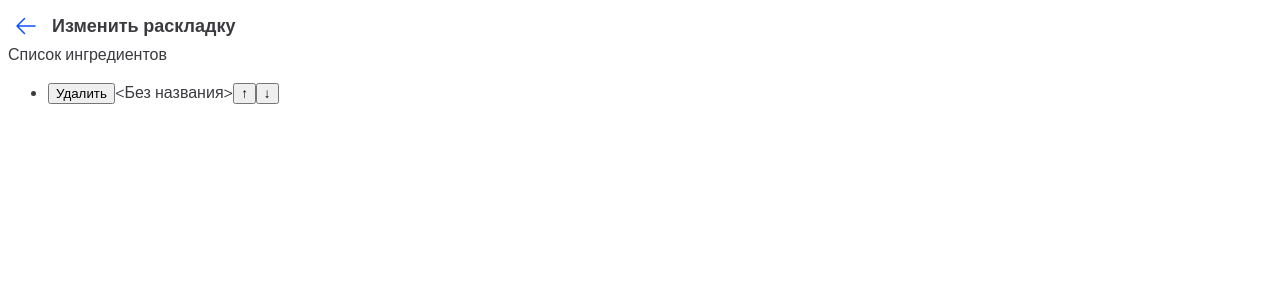
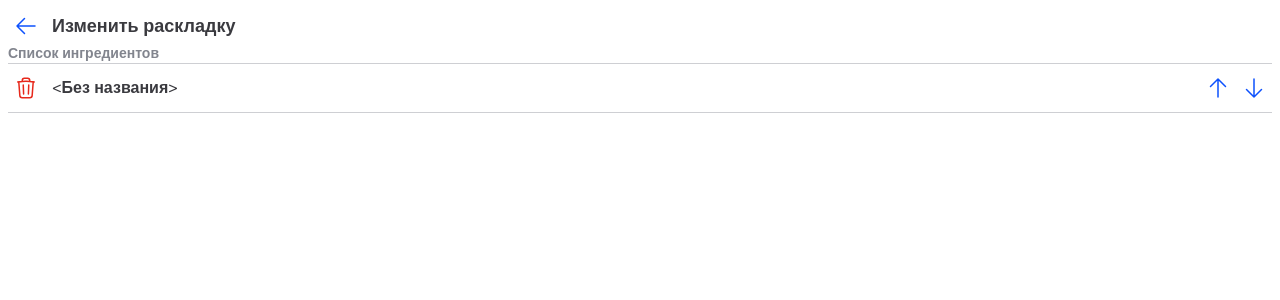
Before and after one commit to stepanzh/Proportio-beta, a Vue app: page / in a window 1280 px wide. Both pictures are taken after a click on the button 26 px from the left and 203 px from the top of the page. Shown: the top 300 px of the page. Built offline with nearby package versions, Linux system fonts and the light colour scheme.

Commit message:
feat(edit-view): styles

```diff
--- a/src/assets/base.css
+++ b/src/assets/base.css
@@ -7,7 +7,10 @@
   --blue-ribbon-700: #0c3fe9;
   --blue-ribbon-800: #1134BC;
   --blue-ribbon-900: #143194;
+  --red-orange-100: #ffe2e0;
+  --red-orange-200: #ffcbc7;
   --red-orange-500: #f93224;
+  --red-orange-600: #e7281b;
   --shuttle-gray-200: #cecfd3;
   --shuttle-gray-300: #acaeb4;
   --shuttle-gray-400: #82858e;
@@ -23,3 +26,9 @@ body {
   font-style: normal;
   color: var(--shuttle-gray-900);
 }
+
+.txt-h-caption {
+  font-size: 14px;
+  font-weight: var(--weight-semibold);
+  color: var(--shuttle-gray-400);
+}
--- a/src/ui/PIconButton.vue
+++ b/src/ui/PIconButton.vue
@@ -28,4 +28,9 @@ const __name = 'PIconButton'
 
 .btn-icon:hover { background-color: var(--blue-ribbon-100); }
 .btn-icon:active { background-color: var(--blue-ribbon-200); }
+
+
+.btn-icon.red { color: var(--red-orange-600); }
+.btn-icon.red:hover { background-color: var(--red-orange-100); }
+.btn-icon.red:active { background-color: var(--red-orange-200); }
 </style>
--- a/src/ui/icons.js
+++ b/src/ui/icons.js
@@ -1,7 +1,13 @@
 const getVariableName = (x) => Object.keys(x)[0]
+
+import { ArrowDownIcon as ArrowDownIconOutline } from '@heroicons/vue/24/outline'
+ArrowDownIconOutline.__name = getVariableName({ ArrowDownIconOutline })
 
 import { ArrowLeftIcon as ArrowLeftIconOutline } from '@heroicons/vue/24/outline'
 ArrowLeftIconOutline.__name = getVariableName({ ArrowLeftIconOutline })
+
+import { ArrowUpIcon as ArrowUpIconOutline } from '@heroicons/vue/24/outline'
+ArrowUpIconOutline.__name = getVariableName({ ArrowUpIconOutline })
 
 import { ArrowsUpDownIcon as ArrowsUpDownIconMini } from '@heroicons/vue/16/solid'
 ArrowsUpDownIconMini.__name = getVariableName({ ArrowsUpDownIconMini })
@@ -13,21 +19,27 @@ import { CalculatorIcon as CalculatorIconMini } from '@heroicons/vue/16/solid'
 CalculatorIconMini.__name = getVariableName({ CalculatorIconMini })
 
 import { ListBulletIcon as ListBulletIconMini } from '@heroicons/vue/16/solid'
-ListBulletIconMini.__name = getVariableName({ ListBulletIconMini: ListBulletIconMini })
+ListBulletIconMini.__name = getVariableName({ ListBulletIconMini })
 
 import { PlusCircleIcon as PlusCircleIconMini } from '@heroicons/vue/16/solid'
-PlusCircleIconMini.__name = getVariableName({ PlusCircleIconMini: PlusCircleIconMini })
+PlusCircleIconMini.__name = getVariableName({ PlusCircleIconMini })
+
+import { TrashIcon as TrashIconOutline } from '@heroicons/vue/24/outline'
+TrashIconOutline.__name = getVariableName({ TrashIconOutline })
 
 import { QuestionMarkCircleIcon as QuestionMarkCircleIconOutline } from '@heroicons/vue/24/outline'
 QuestionMarkCircleIconOutline.__name = getVariableName({ QuestionMarkCircleIconOutline })
 
 
 export default [
+    ArrowDownIconOutline,
     ArrowLeftIconOutline,
+    ArrowUpIconOutline,
     ArrowsUpDownIconMini,
     Bars3IconOutline,
     CalculatorIconMini,
     ListBulletIconMini,
     PlusCircleIconMini,
+    TrashIconOutline,
     QuestionMarkCircleIconOutline,
 ]
--- a/src/views/proportio/CalculatorView.vue
+++ b/src/views/proportio/CalculatorView.vue
@@ -37,9 +37,9 @@
             <!-- Table and actions -->
             <div>
                 <div class="table-row">
-                    <span class="table-row__header">Ингредиент</span>
-                    <span class="table-row__header">Кол-во</span>
-                    <span class="table-row__header">Ед. изм.</span>
+                    <span class="txt-h-caption">Ингредиент</span>
+                    <span class="txt-h-caption">Кол-во</span>
+                    <span class="txt-h-caption">Ед. изм.</span>
                 </div>
                 <!-- TODO: state when there is no ingredients -->
                 <OriginalTable v-if="mode === Modes.original" />
@@ -99,12 +99,6 @@ function setScaled() {
     border-bottom: 1px solid var(--shuttle-gray-200);
 }
 
-.table-row__header {
-    font-size: 14px;
-    font-weight: var(--weight-semibold);
-    color: var(--shuttle-gray-400)
-}
-
 .cell-name,
 .cell-amount,
 .cell-unit {
--- a/src/views/proportio/EditView.vue
+++ b/src/views/proportio/EditView.vue
@@ -11,17 +11,25 @@
         </template>
 
         <template #body>
-            <div>Список ингредиентов</div>
-            <ul v-if="store.ingredients.length">
-                <li v-for="ingr in store.ingredients" :key="ingr.id">
-                    <button @click="store.remove(ingr.id)">Удалить</button>
-                    <span>{{ ingr.displayedName }}</span>
+            <header class="txt-h-caption">
+                Список ингредиентов
+            </header>
+            <main v-if="store.ingredients.length">
+                <div v-for="ingr in store.ingredients" :key="ingr.id" class="edit-item">
+                    <PIconButton @click="store.remove(ingr.id)" class="red">
+                        <TrashIconOutline />
+                    </PIconButton>
+                    <span class="edit-item__name">{{ ingr.displayedName }}</span>
                     <span>
-                        <button @click="store.moveTowardsFirstOnce(ingr.id)">↑</button>
-                        <button @click="store.moveTowardsLastOnce(ingr.id)">↓</button>
+                        <PIconButton @click="store.moveTowardsFirstOnce(ingr.id)">
+                            <ArrowUpIconOutline />
+                        </PIconButton>
+                        <PIconButton @click="store.moveTowardsLastOnce(ingr.id)">
+                            <ArrowDownIconOutline />
+                        </PIconButton>
                     </span>
-                </li>
-            </ul>
+                </div>
+            </main>
             <div v-else>
                 Ингредиентов нет, добавьте в калькуляторе
             </div>
@@ -42,5 +50,20 @@ const store = useProportioCalculatorStore()
 
 
 <style scoped>
+.edit-item {
+    display: grid;
+    grid-template-columns: auto 1fr auto;
+    align-items: center;
+    gap: 8px;
+    border-bottom: 1px solid var(--shuttle-gray-200);
+    padding: 6px 0;
+}
 
+.edit-item:first-child {
+    border-top: 1px solid var(--shuttle-gray-200);
+}
+
+.edit-item__name {
+    font-weight: var(--weight-semibold);
+}
 </style>
```
